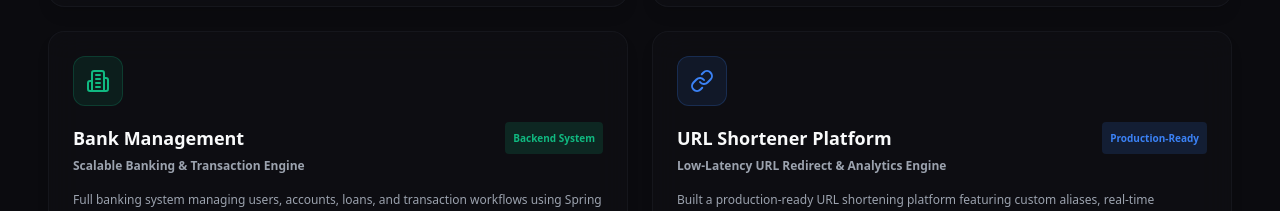
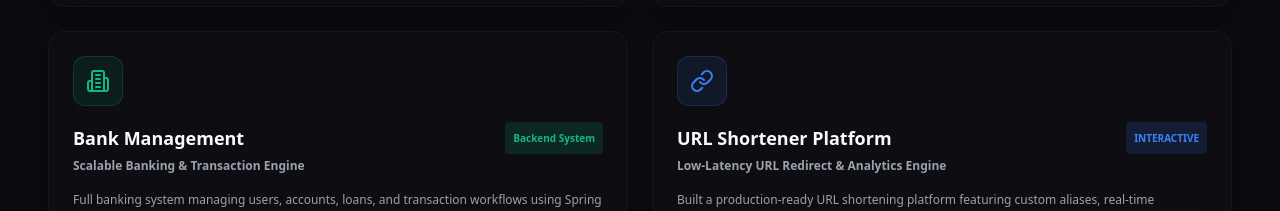
Before and after one commit to sachin11p12/Algorithm-Visualizer, a Next.js app in the folder Frontend/: page / in a window 1280 px wide. Shown: the part 2180-2391 px from the top of the page. Built offline with nearby package versions, Linux system fonts and the light colour scheme; no server answers.

Commit message:
feat: implement portfolio landing page with typewriter headline and skills sections

```diff
--- a/Frontend/app/page.tsx
+++ b/Frontend/app/page.tsx
@@ -465,7 +465,7 @@ export default function PortfolioHomePage() {
                 <div className="space-y-1">
                   <h3 className="text-lg font-bold text-foreground group-hover:text-primary transition-colors flex items-center justify-between">
                     <span>URL Shortener Platform</span>
-                    <span className="text-[10px] font-bold px-2 py-0.5 rounded bg-blue-500/15 text-blue-500">Production-Ready</span>
+                    <span className="text-[10px] font-bold px-2 py-0.5 rounded bg-blue-500/15 text-blue-500">INTERACTIVE</span>
                   </h3>
                   <p className="text-xs font-semibold text-muted-foreground">Low-Latency URL Redirect & Analytics Engine</p>
                 </div>
```
